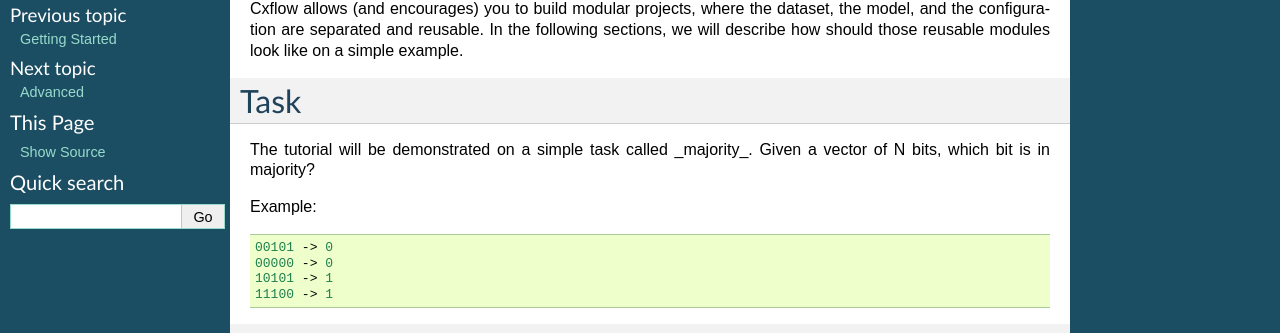
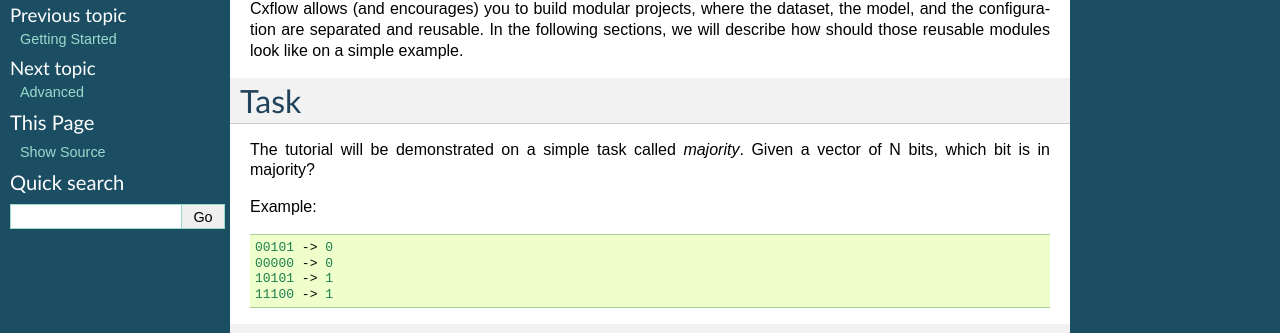
Before and after one commit to iterait/emloop, a Sphinx documentation site: the page built from doc/tutorial.rst, in a window 1280 px wide. Shown: the part 192-525 px from the top of the page. Built offline with Sphinx 7.4.7, drawn with Linux system fonts in a browser that asks for light colours.

Commit message:
Update underscores

```diff
--- a/doc/tutorial.rst
+++ b/doc/tutorial.rst
@@ -16,7 +16,7 @@ we will describe how should those reusable modules look like on a simple example
 Task
 ====
 
-The tutorial will be demonstrated on a simple task called _majority_.
+The tutorial will be demonstrated on a simple task called *majority*.
 Given a vector of N bits, which bit is in majority?
 
 Example:
```
